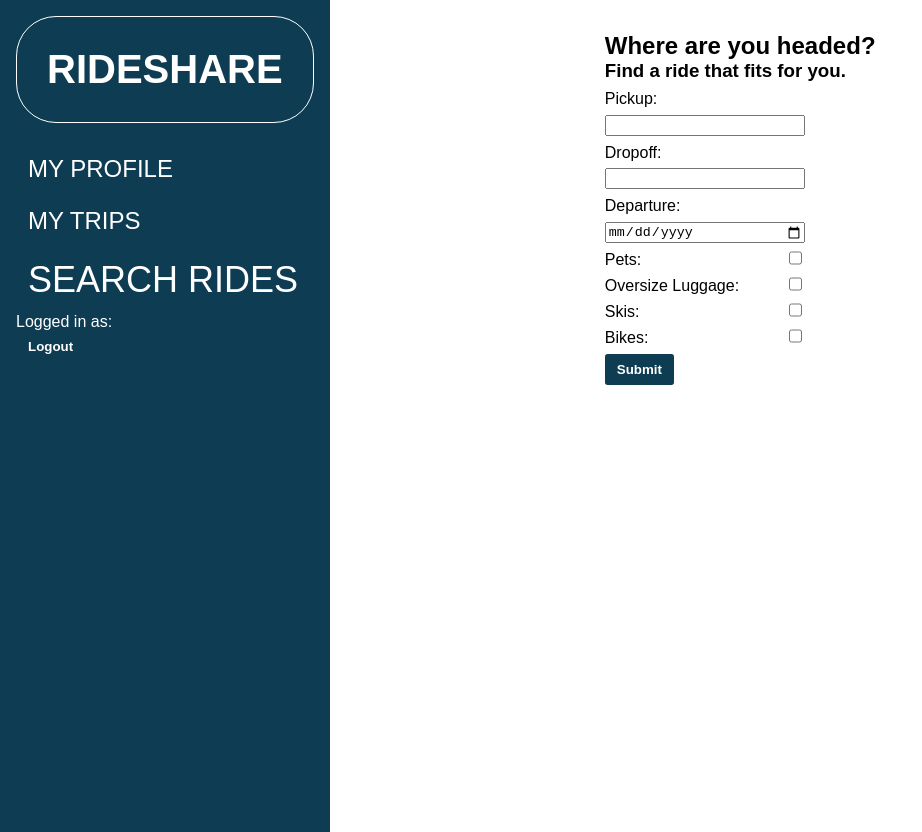
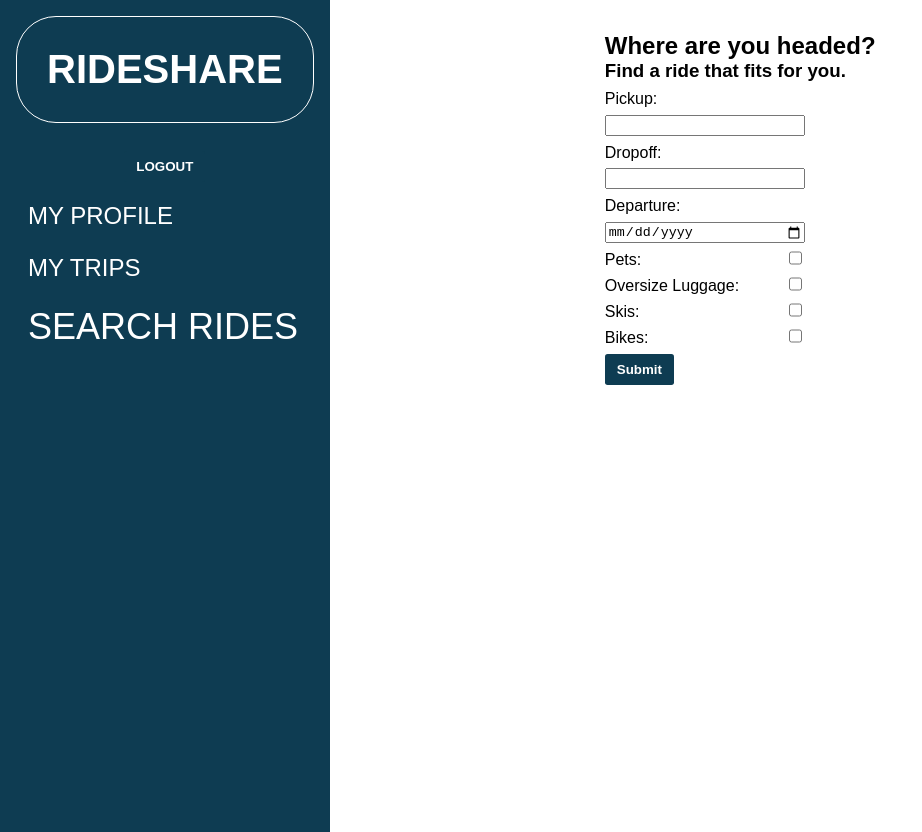
Before and after one commit to nchau3/RideShare, a React (Create React App) app in the folder client/: page /rides in a window 1280 px wide. Shown: the whole page, without its empty margins (0-922 px from the left). Built offline with nearby package versions, Linux system fonts and the light colour scheme; sample sign-in values are in the browser's storage.

Commit message:
logo links to homepage

```diff
--- a/client/src/components/NavBar.js
+++ b/client/src/components/NavBar.js
@@ -7,13 +7,21 @@ import '../styles/component-styles/navbar.scss';
 export default function NavBar(props) {
   return (
     <nav>
-      <h1 className="logo">RIDESHARE</h1>
+      <h1 className="logo">
+        <NavLink to="/" className="nav-item">RIDESHARE</NavLink>
+      </h1>
       <ul>
-        {!props.user &&
+        {!props.user ?
         <>
           <li className="register-bar">
-            <NavLink to="/login" className="nav-item nav-button">LOGIN</NavLink>
-            <NavLink to="/register" className="nav-item nav-button">REGISTER</NavLink>
+            <button><NavLink to="/login" className="nav-item">LOGIN</NavLink></button>
+            <button><NavLink to="/register" className="nav-item">REGISTER</NavLink></button>
+          </li>
+        </>
+        :
+        <>
+          <li className="register-bar">
+            <button onClick={() => props.logout()}>LOGOUT</button>
           </li>
         </>
         }
@@ -31,20 +39,6 @@ export default function NavBar(props) {
           <NavLink to="/rides" className="nav-item" activeClassName="selected">SEARCH RIDES</NavLink>
         </li>
       </ul>
-      {props.user &&
-        <footer className="nav-item">
-          <div>
-            Logged in as: {props.user.first_name} {props.user.last_name}
-          </div>
-          <div>
-            <button onClick={() => {
-              props.logout();
-            }}>
-              Logout
-            </button>
-          </div>
-        </footer>
-      }
     </nav>
   );
 }
--- a/client/src/components/Triplist.js
+++ b/client/src/components/Triplist.js
@@ -21,6 +21,7 @@ export default function TripList(props) {
         pickup={trip.pickup}
         dropoff={trip.dropoff}
         departure={trip.departure_date_time}
+        onClick={props.onClick}
         cost={trip.cost_per_seat}
         rating={trip.rating}
         trip_count={trip.trip_count}
--- a/client/src/pages/Profile.js
+++ b/client/src/pages/Profile.js
@@ -8,9 +8,6 @@ export default function Profile() {
   const [password, setPassword] = useState("");
 
   const user_id = localStorage.getItem("user_id");
-
-  //mock data for number of trips completed
-  const trip_count = Math.floor(Math.random() * 50);
 
   useEffect(() => {
     axios.get(`api/users/${user_id}`)
--- a/client/src/pages/Trips.js
+++ b/client/src/pages/Trips.js
@@ -15,12 +15,17 @@ export default function Trips() {
     })
   }, [user_id]);
 
+  //placeholder for trip details dropdown
+  function dropdown(id) {
+    console.log("dropdown");
+  }
+
   return (
     <div className="page-container">
       {trips.length > 0 ?
         <div className="listings-container">
           <h1>Search results:</h1>
-          <TripList trips={trips} />
+          <TripList trips={trips} onClick={dropdown}/>
         </div>
         :
         <h1>No trips booked!</h1>
--- a/client/src/styles/component-styles/navbar.scss
+++ b/client/src/styles/component-styles/navbar.scss
@@ -16,6 +16,11 @@ nav {
     font-size: 2.5em;
   }
 
+  .nav-item {
+    color: white;
+    text-decoration: none;
+  }
+
   ul {
     list-style-type: none;
 
@@ -24,21 +29,9 @@ nav {
       display: flex;
       justify-content: space-around;
 
-      .nav-button {
-        font-weight: bold;
+      .button {
         color: variables.$primary-color;
         background-color: white;
-        padding: .7em 1em;
-        border-radius: 4px;
-        transition: opacity .1s;
-      }
-
-      .nav-button:hover {
-        opacity: .6;
-      }
-
-      .nav-button:active {
-        opacity: .8;
       }
     }
 
@@ -52,10 +45,6 @@ nav {
       list-style-type: none;
       text-decoration: none;
 
-      .nav-item {
-        color: white;
-        text-decoration: none;
-      }
     }
 
     li:hover {
--- a/client/src/styles/variables.scss
+++ b/client/src/styles/variables.scss
@@ -1 +1,2 @@
 $primary-color: rgb(14, 60, 82);
+$accent-color: rgb(255, 247, 234);
```
